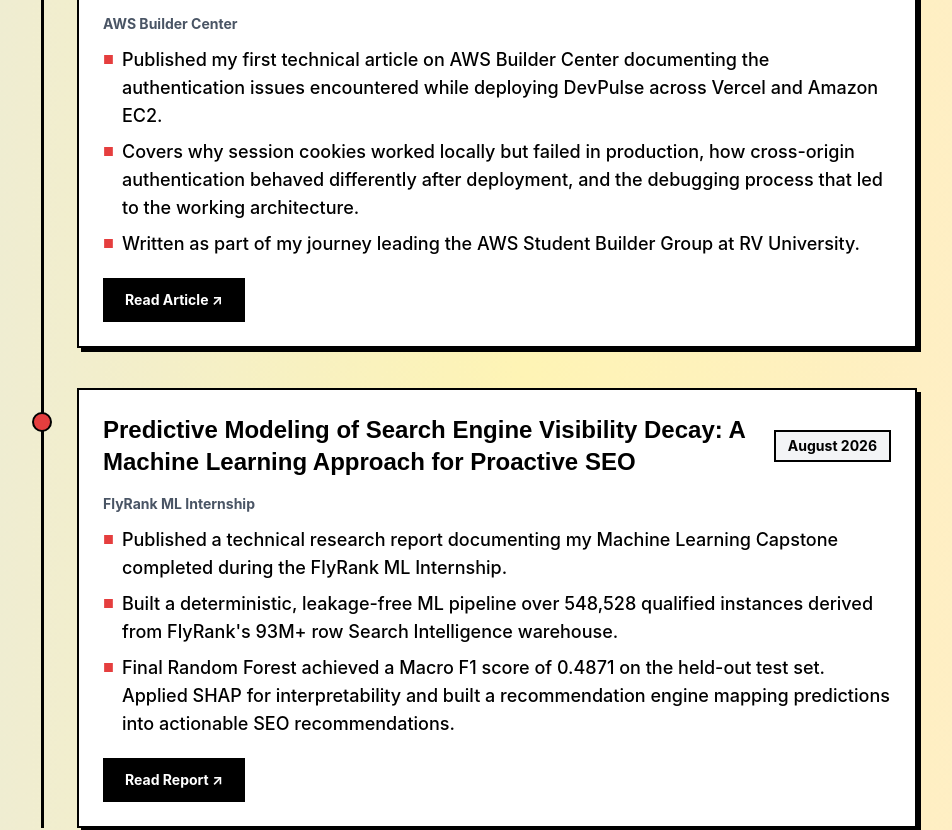
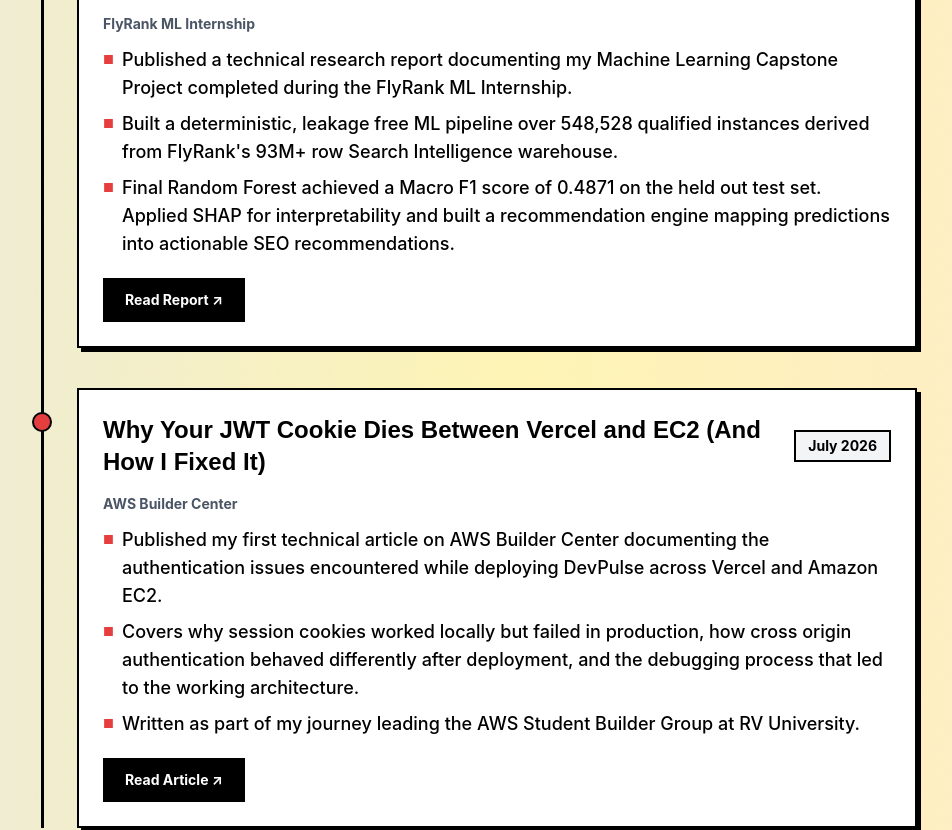
Before and after one commit to nish-debug15/portfolio, a React (Vite) app: page / in a window 1280 px wide. Shown: the part 4800-5630 px from the top of the page, without its empty margins (67-1019 px from the left). Built offline with nearby package versions, Linux system fonts and the light colour scheme.

Commit message:
fix: reorder publications (Aug first), add Capstone Project, reduce hyphens

```diff
--- a/src/components/Publications.jsx
+++ b/src/components/Publications.jsx
@@ -1,30 +1,30 @@
 import React from 'react';
 
 const publications = [
+  {
+    title: 'Predictive Modeling of Search Engine Visibility Decay: A Machine Learning Approach for Proactive SEO',
+    organization: 'FlyRank ML Internship',
+    date: 'August 2026',
+    description: [
+      'Published a technical research report documenting my Machine Learning Capstone Project completed during the FlyRank ML Internship.',
+      'Built a deterministic, leakage free ML pipeline over 548,528 qualified instances derived from FlyRank\'s 93M+ row Search Intelligence warehouse.',
+      'Final Random Forest achieved a Macro F1 score of 0.4871 on the held out test set. Applied SHAP for interpretability and built a recommendation engine mapping predictions into actionable SEO recommendations.',
+    ],
+    link: 'https://nish-debug15.github.io/search-health-prediction/',
+    buttonLabel: 'Read Report',
+    dotColor: '#0055ff',
+  },
   {
     title: 'Why Your JWT Cookie Dies Between Vercel and EC2 (And How I Fixed It)',
     organization: 'AWS Builder Center',
     date: 'July 2026',
     description: [
       'Published my first technical article on AWS Builder Center documenting the authentication issues encountered while deploying DevPulse across Vercel and Amazon EC2.',
-      'Covers why session cookies worked locally but failed in production, how cross-origin authentication behaved differently after deployment, and the debugging process that led to the working architecture.',
+      'Covers why session cookies worked locally but failed in production, how cross origin authentication behaved differently after deployment, and the debugging process that led to the working architecture.',
       'Written as part of my journey leading the AWS Student Builder Group at RV University.',
     ],
     link: 'https://builder.aws.com/content/3GP4O5y4CvVN4AnnFMceMy9ZdRU/why-your-jwt-cookie-dies-between-vercel-and-ec2-and-how-i-fixed-it',
     buttonLabel: 'Read Article',
-    dotColor: '#0055ff',
-  },
-  {
-    title: 'Predictive Modeling of Search Engine Visibility Decay: A Machine Learning Approach for Proactive SEO',
-    organization: 'FlyRank ML Internship',
-    date: 'August 2026',
-    description: [
-      'Published a technical research report documenting my Machine Learning Capstone completed during the FlyRank ML Internship.',
-      'Built a deterministic, leakage-free ML pipeline over 548,528 qualified instances derived from FlyRank\'s 93M+ row Search Intelligence warehouse.',
-      'Final Random Forest achieved a Macro F1 score of 0.4871 on the held-out test set. Applied SHAP for interpretability and built a recommendation engine mapping predictions into actionable SEO recommendations.',
-    ],
-    link: 'https://nish-debug15.github.io/search-health-prediction/',
-    buttonLabel: 'Read Report',
     dotColor: '#e53e3e',
   },
 ];
```
